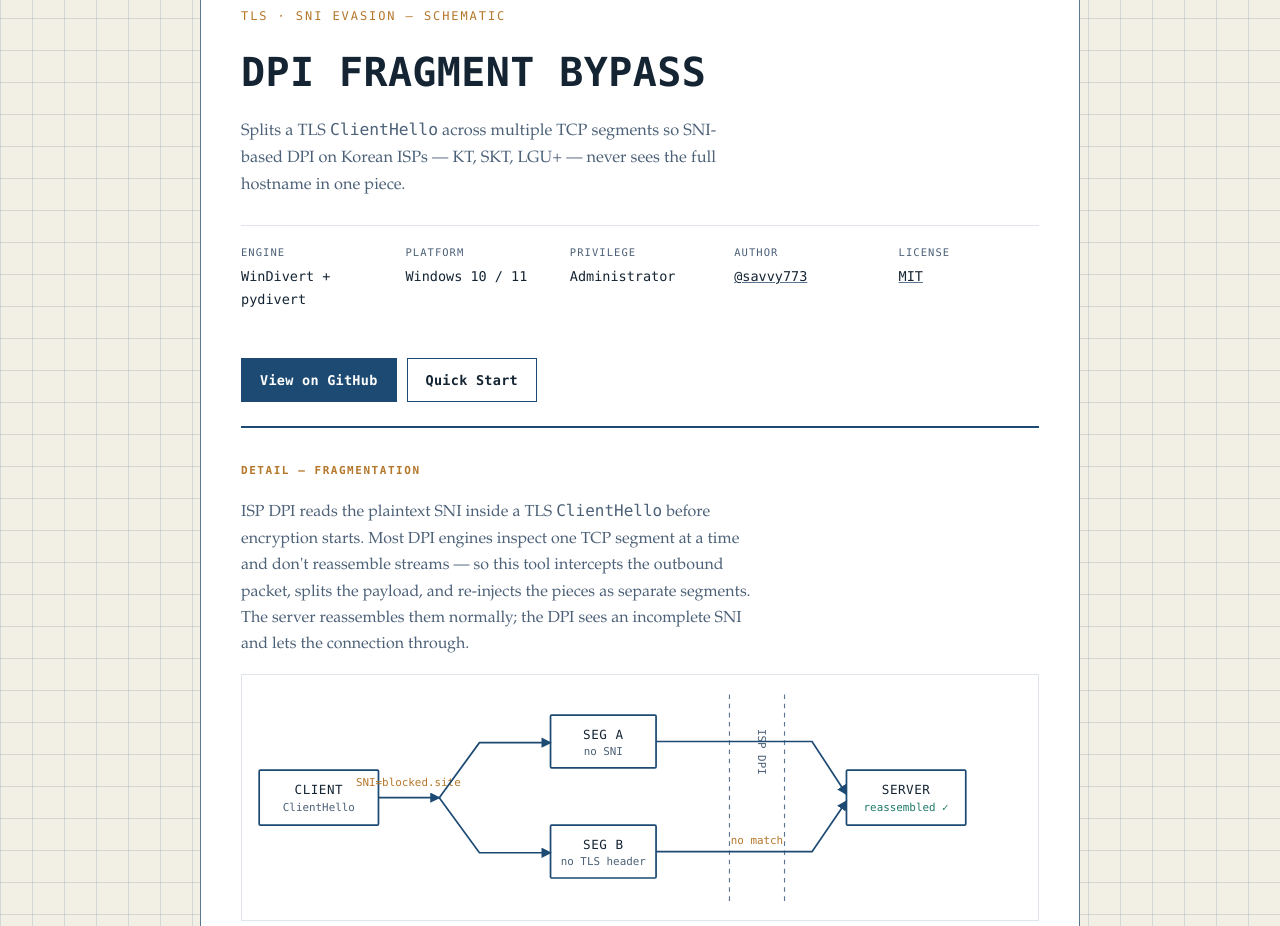
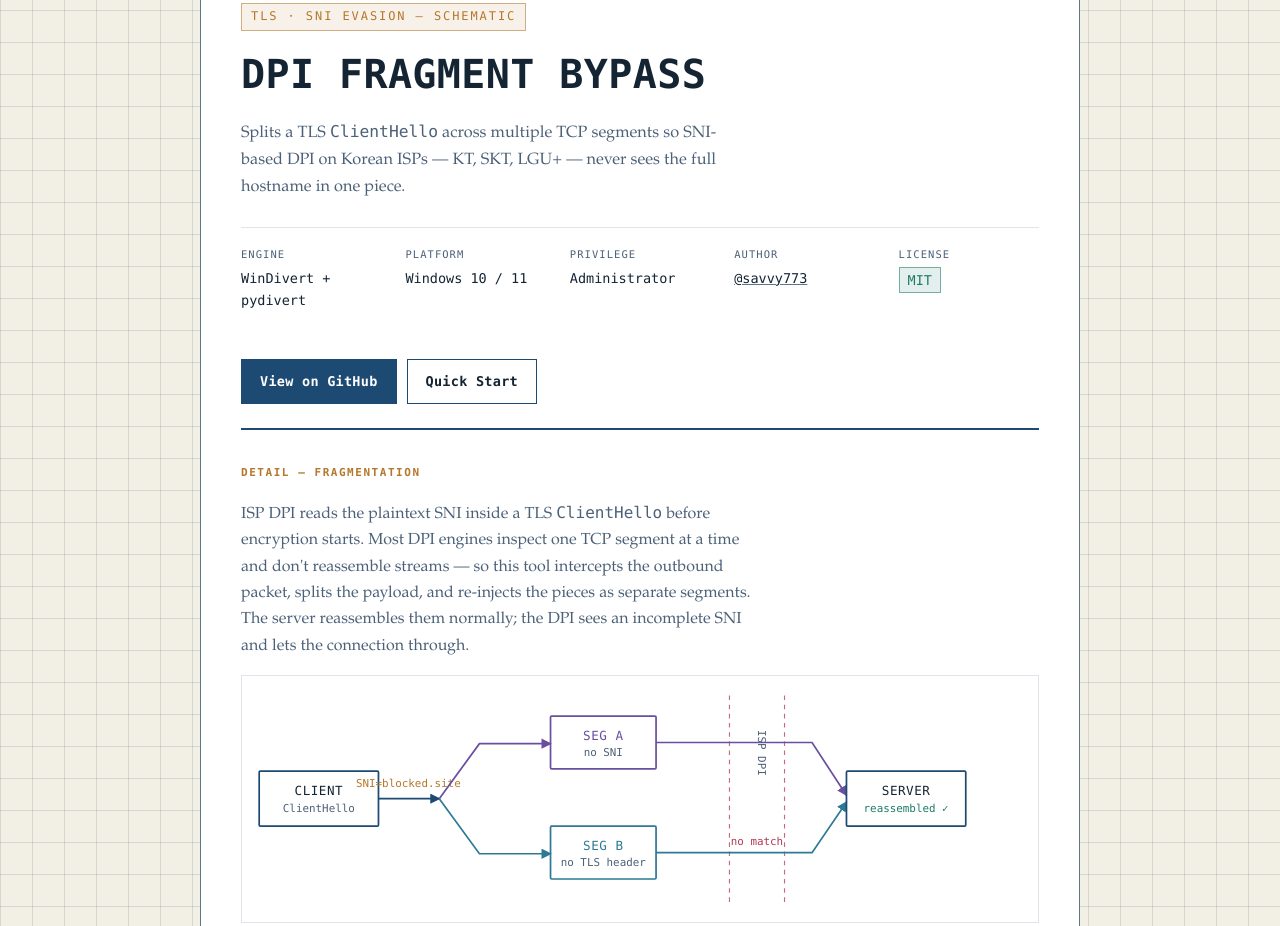
Before and after one commit to savvy773/dpi-bye, a plain HTML site: page index.html in a window 1280 px wide. Shown: the part 74-1000 px from the top of the page. Drawn offline with Linux system fonts and the light colour scheme.

Commit message:
Add pastel colored-pencil accents (violet/teal/rose) and dark-mode ambient glow

```diff
--- a/index.html
+++ b/index.html
@@ -15,8 +15,13 @@
     --line-faint:   rgba(28, 74, 115, 0.14);
     --ink:          #142433;
     --ink-dim:      #4c6178;
-    --annotation:   #b5772b;   /* grease-pencil amber */
+    --annotation:   #b5772b;   /* grease-pencil amber — manual markup */
     --pass:         #1f7a68;   /* reassembled / pass-through */
+    --accent-a:     #6a4fa0;   /* colored-pencil violet — Segment A */
+    --accent-b:     #2c7a94;   /* colored-pencil teal — Segment B */
+    --warn:         #b23a56;   /* colored-pencil rose — DPI inspection zone */
+    --glow-a:       rgba(0,0,0,0);
+    --glow-b:       rgba(0,0,0,0);
     --code-bg:      #e9e4d4;
   }
   @media (prefers-color-scheme: dark) {
@@ -29,7 +34,12 @@
       --ink:          #eef3f7;
       --ink-dim:      #a9c0d4;
       --annotation:   #e0a458;
-      --pass:         #7fd9c4;
+      --pass:         #8fe0cc;
+      --accent-a:     #c3b6f2;
+      --accent-b:     #8ecfe0;
+      --warn:         #f0a3b4;
+      --glow-a:       rgba(195, 182, 242, 0.12);
+      --glow-b:       rgba(142, 207, 224, 0.10);
       --code-bg:      #0c2440;
     }
   }
@@ -37,11 +47,15 @@
     --field: #f2efe4; --field-raised: #ffffff; --line: #1c4a73; --line-dim: #5c7691;
     --line-faint: rgba(28, 74, 115, 0.14); --ink: #142433; --ink-dim: #4c6178;
     --annotation: #b5772b; --pass: #1f7a68; --code-bg: #e9e4d4;
+    --accent-a: #6a4fa0; --accent-b: #2c7a94; --warn: #b23a56;
+    --glow-a: rgba(0,0,0,0); --glow-b: rgba(0,0,0,0);
   }
   :root[data-theme="dark"] {
     --field: #0f2a47; --field-raised: #123151; --line: #eef3f7; --line-dim: #8aa8c2;
     --line-faint: rgba(238, 243, 247, 0.10); --ink: #eef3f7; --ink-dim: #a9c0d4;
-    --annotation: #e0a458; --pass: #7fd9c4; --code-bg: #0c2440;
+    --annotation: #e0a458; --pass: #8fe0cc; --code-bg: #0c2440;
+    --accent-a: #c3b6f2; --accent-b: #8ecfe0; --warn: #f0a3b4;
+    --glow-a: rgba(195, 182, 242, 0.12); --glow-b: rgba(142, 207, 224, 0.10);
   }
 
   * { box-sizing: border-box; }
@@ -50,6 +64,8 @@
   body {
     margin: 0;
     background:
+      radial-gradient(60% 50% at 12% 0%,  var(--glow-a), transparent 65%),
+      radial-gradient(55% 45% at 100% 100%, var(--glow-b), transparent 65%),
       repeating-linear-gradient(0deg,  var(--line-faint) 0 1px, transparent 1px 32px),
       repeating-linear-gradient(90deg, var(--line-faint) 0 1px, transparent 1px 32px),
       var(--field);
@@ -88,8 +104,11 @@
   /* ── title block ── */
   .titleblock { display: flex; flex-direction: column; gap: 22px; padding-bottom: 24px; border-bottom: 2px solid var(--line); }
   .eyebrow {
-    font-family: inherit; font-family: ui-monospace, "Cascadia Code", "JetBrains Mono", Consolas, monospace;
+    font-family: ui-monospace, "Cascadia Code", "JetBrains Mono", Consolas, monospace;
     font-size: 12px; letter-spacing: 0.16em; text-transform: uppercase; color: var(--annotation);
+    display: inline-block; padding: 3px 9px;
+    border: 1px solid color-mix(in srgb, var(--annotation) 55%, transparent);
+    background: color-mix(in srgb, var(--annotation) 10%, transparent);
   }
   h1 {
     font-family: ui-monospace, "Cascadia Code", "JetBrains Mono", "SFMono-Regular", Consolas, monospace;
@@ -118,6 +137,13 @@
   }
   dl.meta dd { margin: 0; font-family: ui-monospace, "Cascadia Code", "JetBrains Mono", Consolas, monospace; font-size: 13.5px; color: var(--ink); }
   dl.meta dd a { color: var(--ink); text-decoration-color: var(--line-dim); }
+  dl.meta dd.chip {
+    display: inline-block; color: var(--pass);
+    border: 1px solid color-mix(in srgb, var(--pass) 55%, transparent);
+    background: color-mix(in srgb, var(--pass) 12%, transparent);
+    padding: 1px 8px;
+  }
+  dl.meta dd.chip a { color: inherit; text-decoration: none; }
 
   .cta { display: flex; gap: 10px; flex-wrap: wrap; margin-top: 26px; }
   .btn {
@@ -128,7 +154,8 @@
     letter-spacing: 0.02em;
   }
   .btn-primary { background: var(--line); color: var(--field-raised); }
-  .btn-ghost { color: var(--ink); background: transparent; }
+  .btn-ghost { color: var(--ink); background: transparent; transition: border-color .15s, color .15s; }
+  .btn-ghost:hover { border-color: var(--accent-a); color: var(--accent-a); }
 
   /* ── sections ── */
   section { padding: 34px 0; border-bottom: 1px solid var(--line-faint); }
@@ -147,11 +174,18 @@
   .schematic { width: 100%; height: auto; display: block; }
   .schematic text { font-family: ui-monospace, "Cascadia Code", "JetBrains Mono", Consolas, monospace; }
   .schem-line { fill: none; stroke: var(--line); stroke-width: 1.5; }
-  .schem-dash { fill: none; stroke: var(--line-dim); stroke-width: 1; stroke-dasharray: 4 4; }
+  .schem-dash { fill: none; stroke: var(--warn); stroke-width: 1; stroke-dasharray: 4 4; opacity: .75; }
   .schem-box { fill: none; stroke: var(--line); stroke-width: 1.5; }
+  .schem-box-a { fill: none; stroke: var(--accent-a); stroke-width: 1.5; }
+  .schem-box-b { fill: none; stroke: var(--accent-b); stroke-width: 1.5; }
+  .schem-line-a { fill: none; stroke: var(--accent-a); stroke-width: 1.5; }
+  .schem-line-b { fill: none; stroke: var(--accent-b); stroke-width: 1.5; }
   .schem-label { fill: var(--ink); font-size: 11px; letter-spacing: 0.04em; }
+  .schem-label-a { fill: var(--accent-a); font-size: 11px; letter-spacing: 0.04em; }
+  .schem-label-b { fill: var(--accent-b); font-size: 11px; letter-spacing: 0.04em; }
   .schem-sub   { fill: var(--ink-dim); font-size: 9.5px; }
   .schem-annot { fill: var(--annotation); font-size: 9.5px; }
+  .schem-warn  { fill: var(--warn); font-size: 9.5px; }
   .schem-pass  { fill: var(--pass); font-size: 9.5px; }
   .schem-vert  { writing-mode: vertical-rl; }
 
@@ -176,6 +210,9 @@
     font-size: 13px; white-space: nowrap;
   }
   td { color: var(--ink-dim); }
+  .dot { display: inline-block; width: 8px; height: 8px; margin-right: 7px; border-radius: 50%; }
+  .dot-a { background: var(--accent-a); }
+  .dot-b { background: var(--accent-b); }
 
   /* ── quick start ── */
   ol.steps { list-style: none; margin: 0 0 20px; padding: 0; counter-reset: step; }
@@ -236,7 +273,7 @@
         <div><dt>Platform</dt><dd>Windows 10 / 11</dd></div>
         <div><dt>Privilege</dt><dd>Administrator</dd></div>
         <div><dt>Author</dt><dd><a href="https://github.com/savvy773">@savvy773</a></dd></div>
-        <div><dt>License</dt><dd><a href="https://github.com/savvy773/dpi-bye/blob/main/LICENSE">MIT</a></dd></div>
+        <div><dt>License</dt><dd class="chip"><a href="https://github.com/savvy773/dpi-bye/blob/main/LICENSE">MIT</a></dd></div>
       </dl>
       <div class="cta">
         <a class="btn btn-primary" href="https://github.com/savvy773/dpi-bye">View on GitHub</a>
@@ -261,6 +298,12 @@
             <marker id="arrow" viewBox="0 0 8 8" refX="7" refY="4" markerWidth="6" markerHeight="6" orient="auto-start-reverse">
               <path d="M0,0 L8,4 L0,8 z" fill="var(--line)"></path>
             </marker>
+            <marker id="arrow-a" viewBox="0 0 8 8" refX="7" refY="4" markerWidth="6" markerHeight="6" orient="auto-start-reverse">
+              <path d="M0,0 L8,4 L0,8 z" fill="var(--accent-a)"></path>
+            </marker>
+            <marker id="arrow-b" viewBox="0 0 8 8" refX="7" refY="4" markerWidth="6" markerHeight="6" orient="auto-start-reverse">
+              <path d="M0,0 L8,4 L0,8 z" fill="var(--accent-b)"></path>
+            </marker>
           </defs>
 
           <rect class="schem-box" x="8" y="76" width="104" height="48" rx="1"></rect>
@@ -270,24 +313,24 @@
           <path class="schem-line draw" pathLength="1" d="M112,100 L165,100" marker-end="url(#arrow)"></path>
           <text class="schem-annot" x="138" y="90" text-anchor="middle">SNI=blocked.site</text>
 
-          <path class="schem-line draw d2" pathLength="1" d="M165,100 L200,52 L262,52" marker-end="url(#arrow)"></path>
-          <path class="schem-line draw d2" pathLength="1" d="M165,100 L200,148 L262,148" marker-end="url(#arrow)"></path>
+          <path class="schem-line-a draw d2" pathLength="1" d="M165,100 L200,52 L262,52" marker-end="url(#arrow-a)"></path>
+          <path class="schem-line-b draw d2" pathLength="1" d="M165,100 L200,148 L262,148" marker-end="url(#arrow-b)"></path>
 
-          <rect class="schem-box" x="262" y="28" width="92" height="46" rx="1"></rect>
-          <text class="schem-label" x="308" y="49" text-anchor="middle">SEG A</text>
+          <rect class="schem-box-a" x="262" y="28" width="92" height="46" rx="1"></rect>
+          <text class="schem-label-a" x="308" y="49" text-anchor="middle">SEG A</text>
           <text class="schem-sub" x="308" y="63" text-anchor="middle">no SNI</text>
 
-          <rect class="schem-box" x="262" y="124" width="92" height="46" rx="1"></rect>
-          <text class="schem-label" x="308" y="145" text-anchor="middle">SEG B</text>
+          <rect class="schem-box-b" x="262" y="124" width="92" height="46" rx="1"></rect>
+          <text class="schem-label-b" x="308" y="145" text-anchor="middle">SEG B</text>
           <text class="schem-sub" x="308" y="159" text-anchor="middle">no TLS header</text>
 
           <line class="schem-dash" x1="418" y1="10" x2="418" y2="190"></line>
           <line class="schem-dash" x1="466" y1="10" x2="466" y2="190"></line>
           <text class="schem-sub schem-vert" x="446" y="60" text-anchor="middle">ISP DPI</text>
-          <text class="schem-annot" x="442" y="140" text-anchor="middle">no match</text>
+          <text class="schem-warn" x="442" y="140" text-anchor="middle">no match</text>
 
-          <path class="schem-line draw d3" pathLength="1" d="M354,51 L490,51 L520,97" marker-end="url(#arrow)"></path>
-          <path class="schem-line draw d3" pathLength="1" d="M354,147 L490,147 L520,103" marker-end="url(#arrow)"></path>
+          <path class="schem-line-a draw d3" pathLength="1" d="M354,51 L490,51 L520,97" marker-end="url(#arrow-a)"></path>
+          <path class="schem-line-b draw d3" pathLength="1" d="M354,147 L490,147 L520,103" marker-end="url(#arrow-b)"></path>
 
           <rect class="schem-box" x="520" y="76" width="104" height="48" rx="1"></rect>
           <text class="schem-label" x="572" y="97" text-anchor="middle">SERVER</text>
@@ -302,8 +345,8 @@
       <table>
         <thead><tr><th>Mode</th><th>How</th><th>When to use</th></tr></thead>
         <tbody>
-          <tr><td>packet_size ★</td><td>Split into N-byte chunks — more segments, stronger bypass</td><td>Default; works on most ISPs</td></tr>
-          <tr><td>offset</td><td>Parse SNI extension, split at hostname midpoint — 2 segments only</td><td>Lower CPU; try if packet_size is too slow</td></tr>
+          <tr><td><span class="dot dot-a"></span>packet_size ★</td><td>Split into N-byte chunks — more segments, stronger bypass</td><td>Default; works on most ISPs</td></tr>
+          <tr><td><span class="dot dot-b"></span>offset</td><td>Parse SNI extension, split at hostname midpoint — 2 segments only</td><td>Lower CPU; try if packet_size is too slow</td></tr>
         </tbody>
       </table>
     </section>
```
